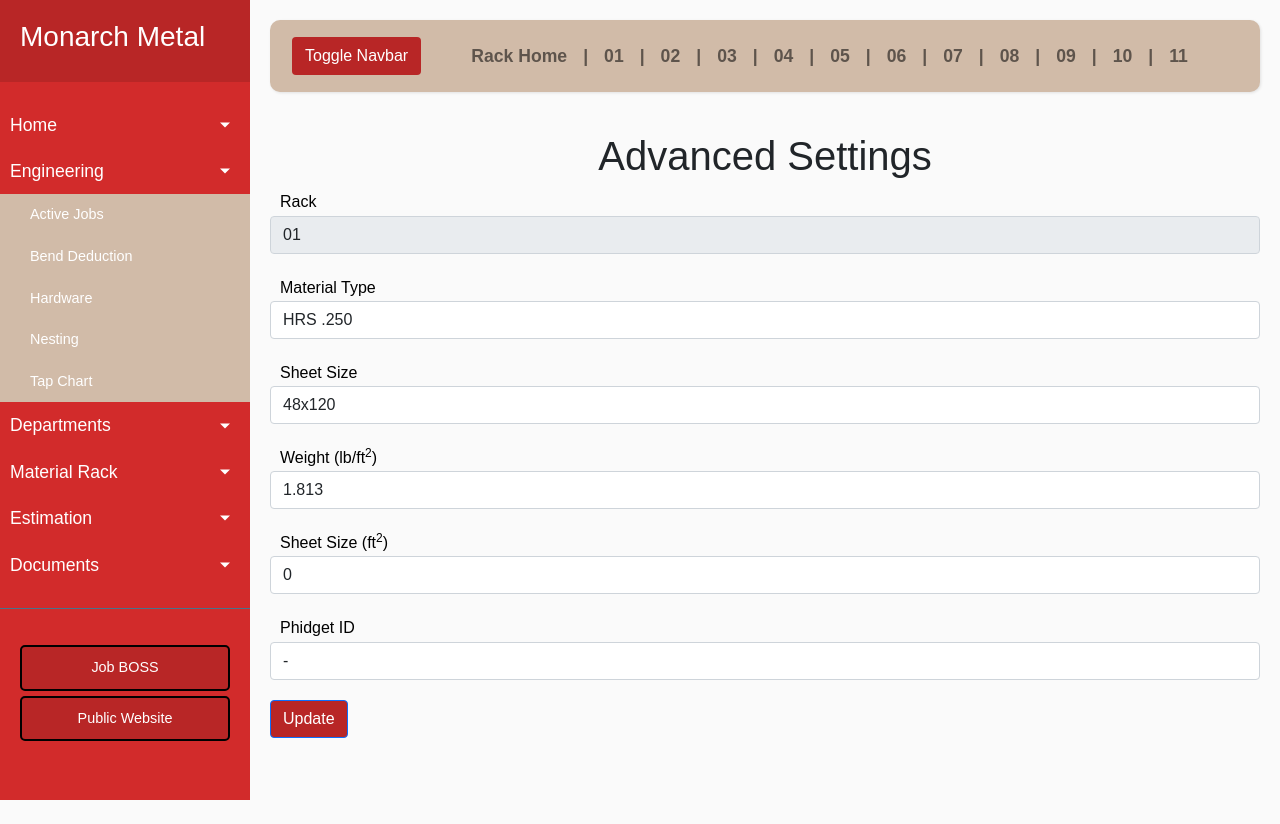
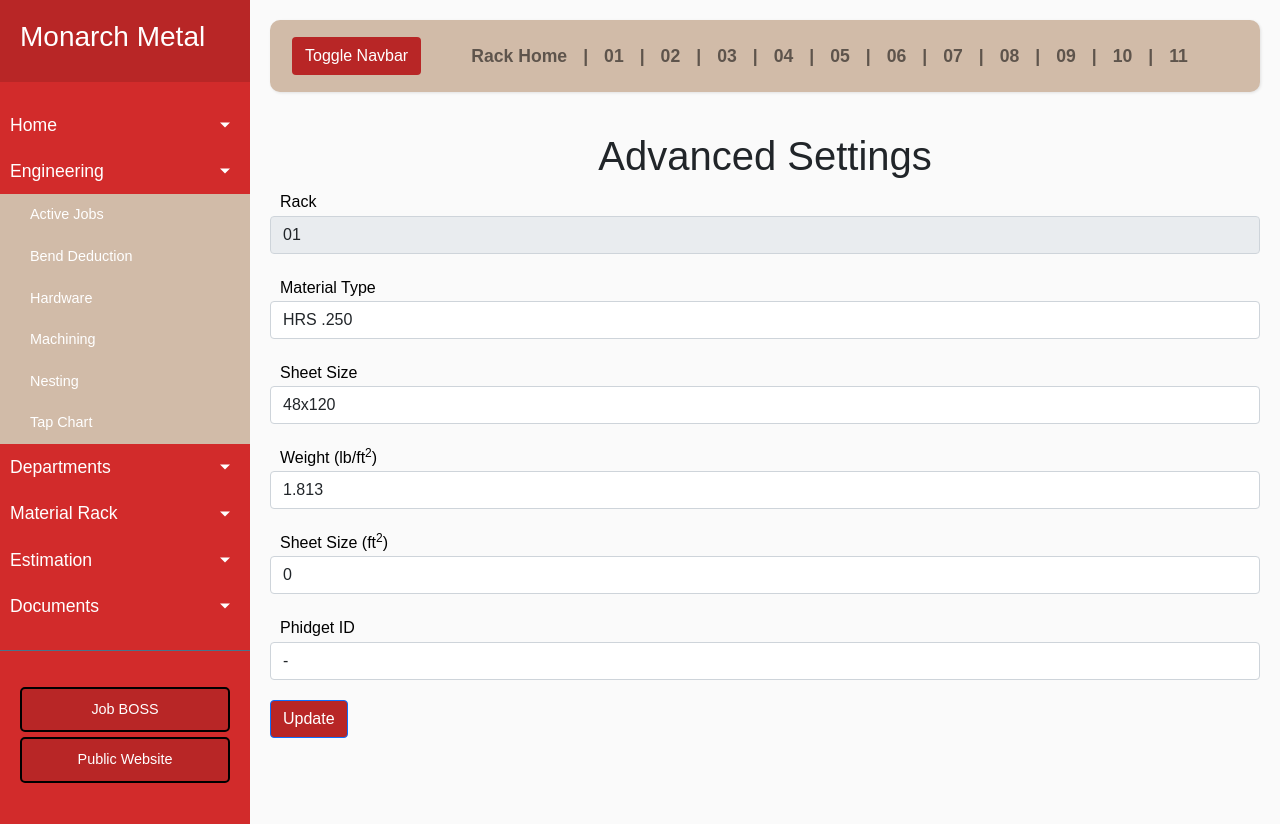
Before and after one commit to EsotericZ/loadRack, a Flask app: page /advedit/1 in a window 1280 px wide, after a click on "Engineering". Before the commit the page ends 800 px from the top, so only its background shows below. Run offline with Flask 2, Linux system fonts and the light colour scheme; data comes from the database, SQL or seed files in the repository; some libraries are stand-ins or nearby versions.

Commit message:
moved machining to eng

```diff
--- a/templates/navbase.html
+++ b/templates/navbase.html
@@ -62,6 +62,9 @@
                             <a href="#" class="disabledLink">Hardware</a>
                         </li>
                         <li>
+                            <a href="http://10.0.1.51:5000/machhome">Machining</a>
+                        </li>
+                        <li>
                             <a href="http://10.0.1.51:5000/nest">Nesting</a>
                         </li>
                         <li>
@@ -80,9 +83,6 @@
                         </li>
                         <li>
                             <a href="http://10.0.1.51:5000/enthome">Laser (Enterprise)</a>
-                        </li>
-                        <li>
-                            <a href="http://10.0.1.51:5000/machhome">Machining</a>
                         </li>
                         <li>
                             <a href="http://10.0.1.51:5000/punchhome">Punch</a>
```
